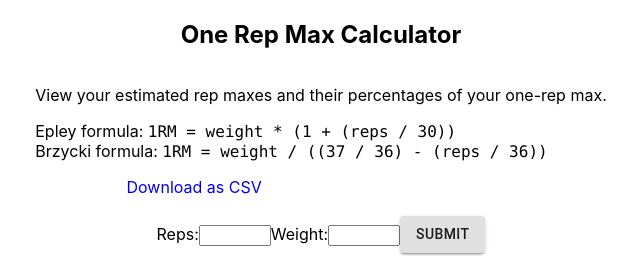
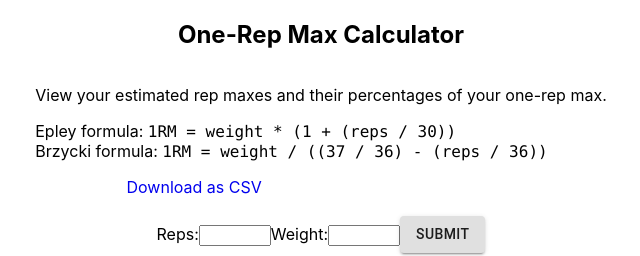
Before and after one commit to jamais-vu/react-lifting-calculator, a React app: page public/index.html in a window 1280 px wide. Shown: the top 256 px of the page, 319-959 px from the left. Built offline with nearby package versions, Linux system fonts and the light colour scheme.

Commit message:
change title

```diff
--- a/public/index.html
+++ b/public/index.html
@@ -24,14 +24,14 @@
       work correctly both with client-side routing and a non-root public URL.
       Learn how to configure a non-root public URL by running `npm run build`.
     -->
-    <title>React App</title>
+    <title>One-Rep Max Calculator</title>
   </head>
   <body>
     <noscript>You need to enable JavaScript to run this app.</noscript>
 
     <section class="intro" id="calculator-intro">
       <header>
-        <h1>One Rep Max Calculator</h1>
+        <h1>One-Rep Max Calculator</h1>
       </header>
 
       <div class="summary" id ="calculator-summary">
```
